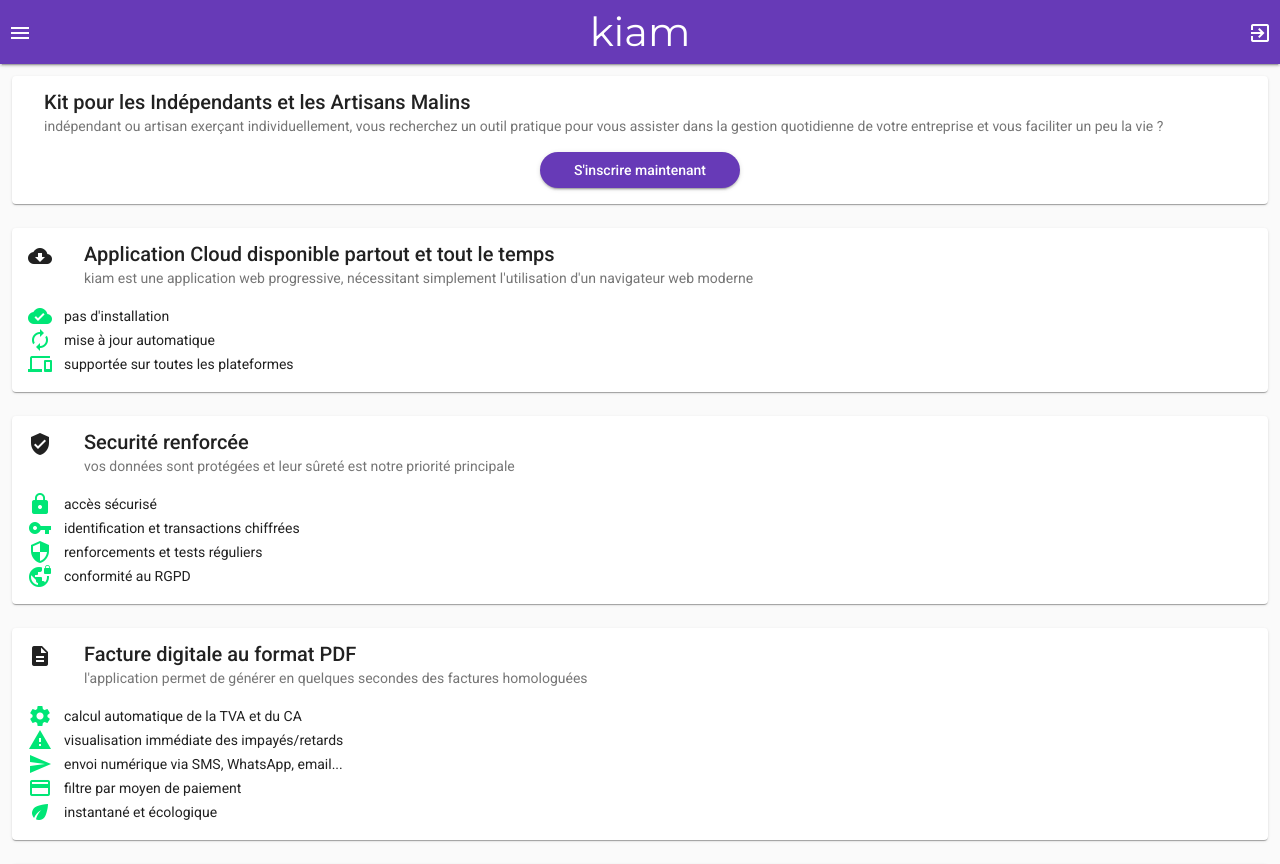
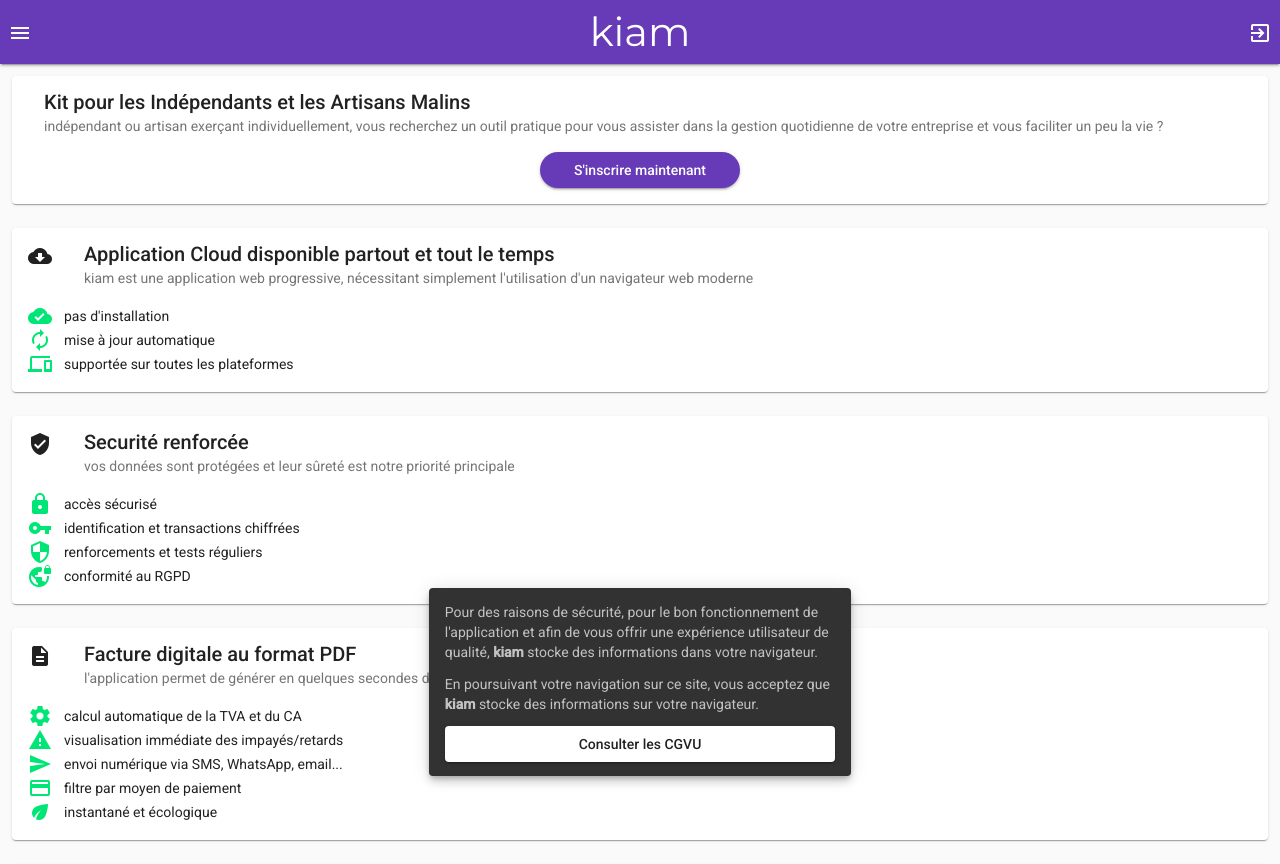
Before and after one commit to trendev/kiam-welcome, an Angular app: page /home in a window 1280 px wide. Built offline with nearby package versions, Linux system fonts and the light colour scheme.

Commit message:
add cookie consent

```diff
--- a/src/app/app.component.ts
+++ b/src/app/app.component.ts
@@ -1,10 +1,23 @@
-import { Component } from '@angular/core';
+import { Component, OnInit } from '@angular/core';
+import { MatSnackBar } from '@angular/material/snack-bar';
+import { CookieConsentComponent } from './cookie-consent/cookie-consent.component';
 
 @Component({
   selector: 'app-root',
   templateUrl: './app.component.html',
   styleUrls: ['./app.component.scss']
 })
-export class AppComponent {
+export class AppComponent implements OnInit {
   title = 'kiam';
+  constructor(private snackBar: MatSnackBar) { }
+
+  ngOnInit() {
+    const snackBarRef = this.snackBar.openFromComponent(CookieConsentComponent, { data: { title: this.title } });
+
+    snackBarRef.onAction().subscribe(() => {
+      console.log('The snack-bar action was triggered!');
+    });
+
+  }
+
 }
--- a/src/app/app.module.ts
+++ b/src/app/app.module.ts
@@ -6,11 +6,13 @@
 import { BrowserAnimationsModule } from '@angular/platform-browser/animations';
 import { MaterialModule } from './material.module';
 import { HomeComponent } from './home/home.component';
+import { CookieConsentComponent } from './cookie-consent/cookie-consent.component';
 
 @NgModule({
   declarations: [
     AppComponent,
-    HomeComponent
+    HomeComponent,
+    CookieConsentComponent
   ],
   imports: [
     BrowserModule.withServerTransition({ appId: 'serverApp' }),
--- /dev/null
+++ b/src/app/cookie-consent/cookie-consent.component.html
@@ -0,0 +1,10 @@
+<p>Pour des raisons de sécurité, pour le bon fonctionnement de l'application et afin de vous offrir une expérience
+    utilisateur de qualité, <b>{{title}}</b> stocke des
+    informations dans votre navigateur.</p>
+<p> En poursuivant votre navigation sur ce site, vous acceptez que <b>{{title}}</b> stocke des informations sur votre
+    navigateur.</p>
+<div class="actions">
+    <a mat-raised-button class='tos'
+        href="https://firebasestorage.googleapis.com/v0/b/comptandye-4c50d.appspot.com/o/cgvu%2Fcgvu.pdf?alt=media&token=38dd0f4c-0045-4ad6-9b9a-41dd11842b06"
+        target="_blank">Consulter les CGVU</a>
+</div>
--- /dev/null
+++ b/src/app/cookie-consent/cookie-consent.component.scss
@@ -0,0 +1,8 @@
+.actions {
+    display: flex;
+    justify-content: stretch;
+}
+
+.tos{
+    flex-grow: 2;
+}
--- /dev/null
+++ b/src/app/cookie-consent/cookie-consent.component.ts
@@ -0,0 +1,17 @@
+import { Component, OnInit, Inject } from '@angular/core';
+import { MAT_SNACK_BAR_DATA } from '@angular/material/snack-bar';
+
+@Component({
+  selector: 'app-cookie-consent',
+  templateUrl: './cookie-consent.component.html',
+  styleUrls: ['./cookie-consent.component.scss']
+})
+export class CookieConsentComponent {
+
+  title = 'nom_application';
+
+  constructor(@Inject(MAT_SNACK_BAR_DATA) public data: any) {
+    this.title = data.title;
+  }
+
+}
```
Also changed, not shown: src/app/material.module.ts (+5 -3 lines).
